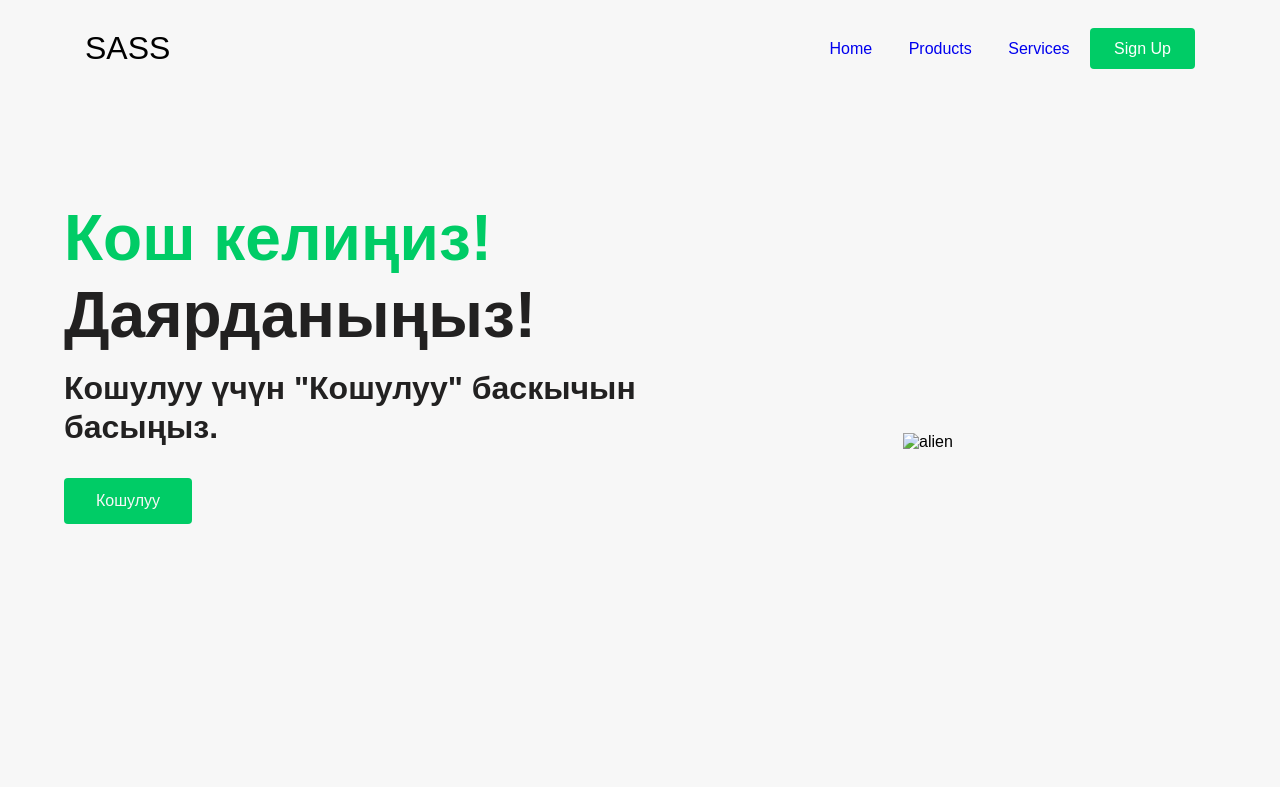
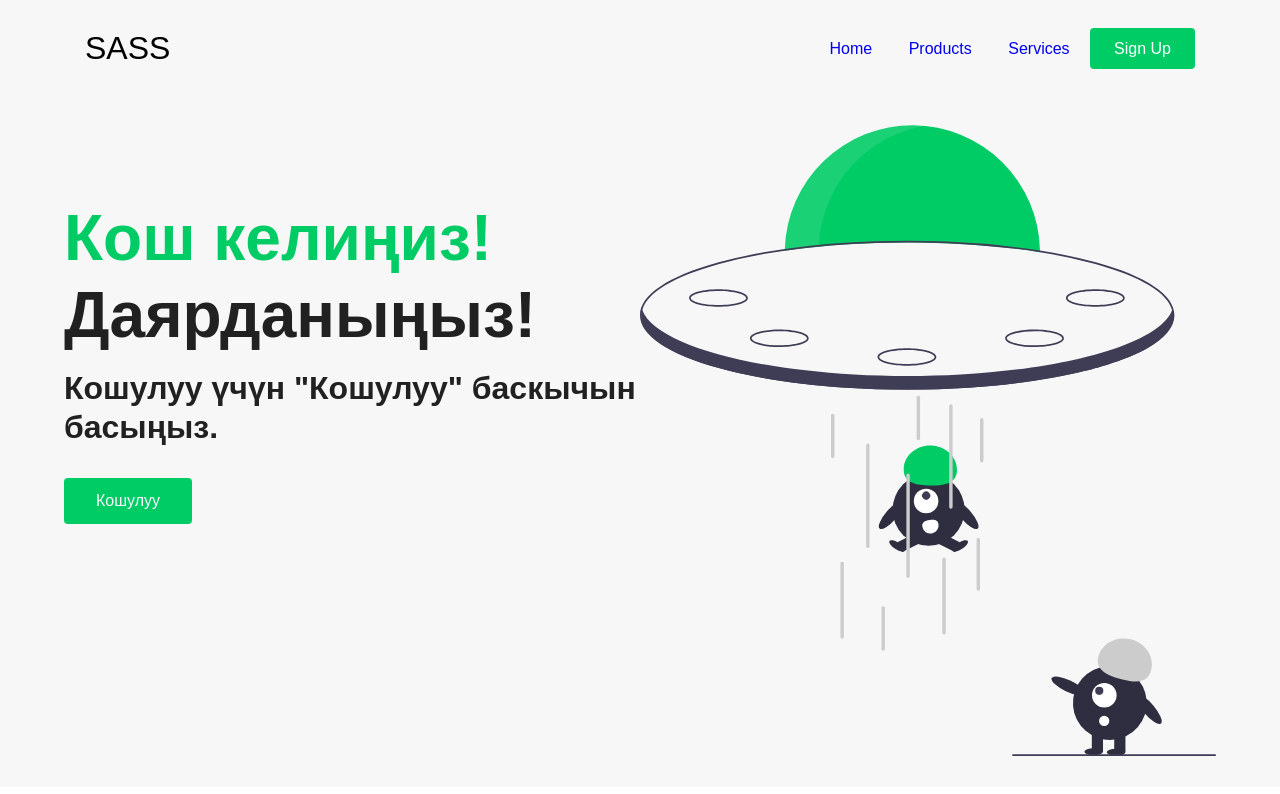
Before and after one commit to Argentooo/sass, a plain HTML site: page index.html in a window 1280 px wide. Drawn offline with Linux system fonts and the light colour scheme; the site is published under a folder, as on GitHub Pages, so addresses that start at the root find nothing.

Commit message:
change img name link

```diff
--- a/index.html
+++ b/index.html
@@ -38,7 +38,7 @@
           </button>
         </div>
         <div class="hero__container--right">
-          <img src="/imgs/img-2.svg" alt="alien" class="hero__container--img" />
+          <img src="imgs/img-2.svg" alt="alien" class="hero__container--img" />
         </div>
       </div>
     </div>
```
